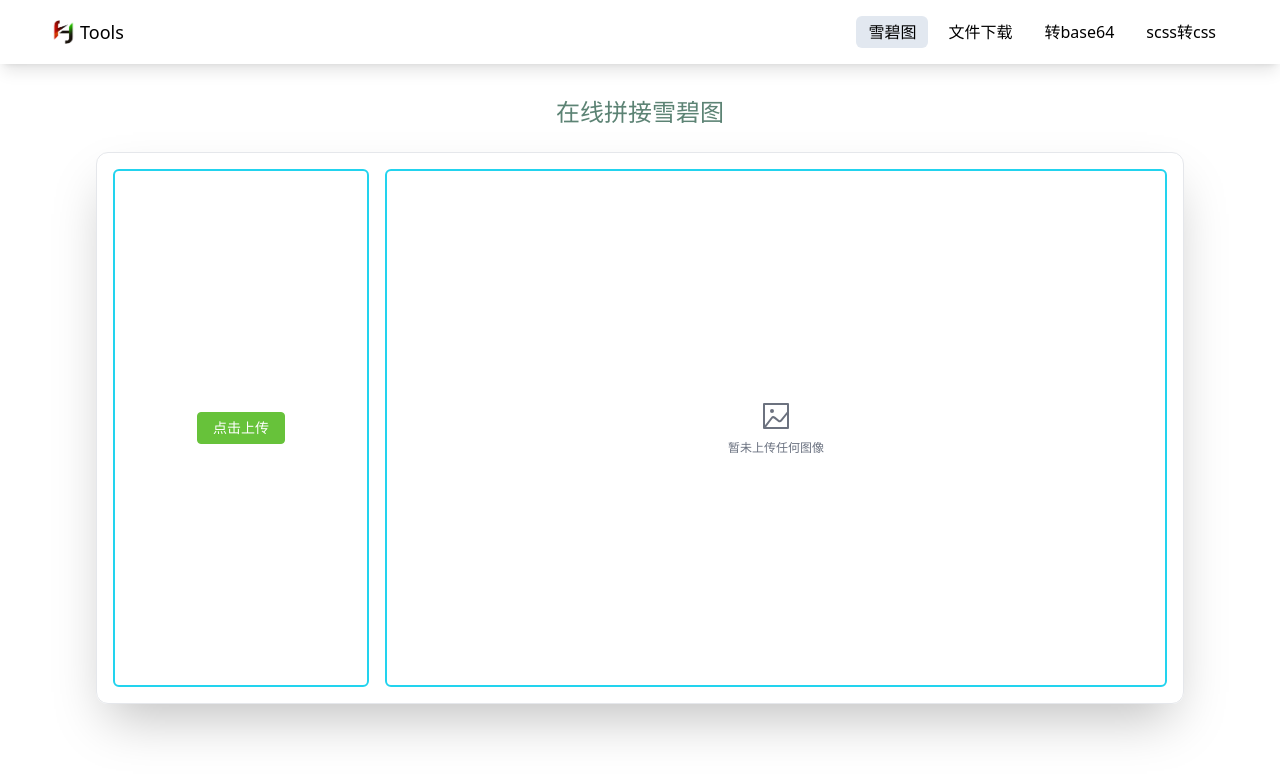
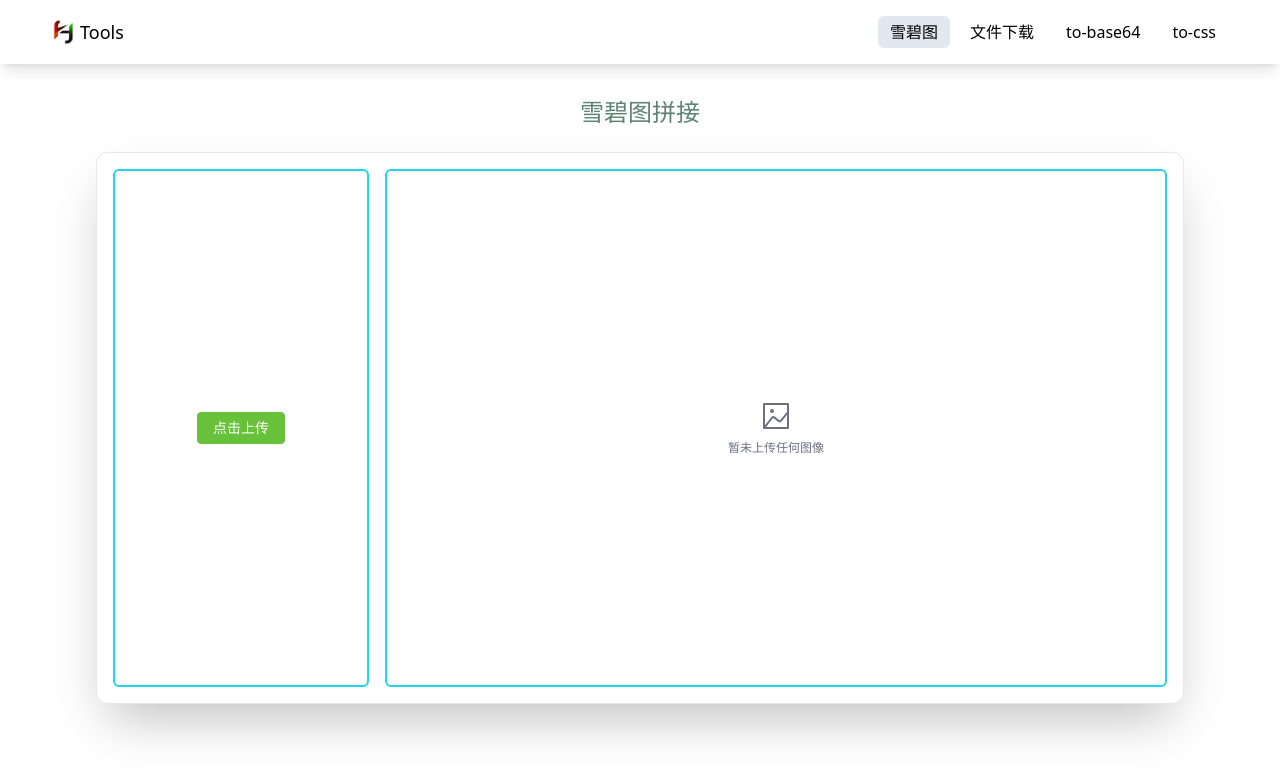
Before and after one commit to Super-ZiHao/H-Tools, a Vue app: page /#/sprite in a window 1280 px wide. Shown: the top 778 px of the page. Built offline with nearby package versions, Linux system fonts and the light colour scheme.

Commit message:
perf: loading

```diff
--- a/auto-imports.d.ts
+++ b/auto-imports.d.ts
@@ -5,5 +5,6 @@
 // Generated by unplugin-auto-import
 export {}
 declare global {
+  const ElLoading: typeof import('element-plus/es')['ElLoading']
   const ElMessage: typeof import('element-plus/es')['ElMessage']
 }
--- a/components.d.ts
+++ b/components.d.ts
@@ -13,7 +13,7 @@ declare module 'vue' {
     ElCheckbox: typeof import('element-plus/es')['ElCheckbox']
     ElIcon: typeof import('element-plus/es')['ElIcon']
     ElInput: typeof import('element-plus/es')['ElInput']
-    ElMessage: typeof import('element-plus/es')['ElMessage']
+    ElLoading: typeof import('element-plus/es')['ElLoading']
     ElOption: typeof import('element-plus/es')['ElOption']
     ElSelect: typeof import('element-plus/es')['ElSelect']
     Header: typeof import('./src/components/header.vue')['default']
--- a/src/components/title.vue
+++ b/src/components/title.vue
@@ -1,12 +1,11 @@
 <script lang='ts' setup>
+import { useRoute } from 'vue-router';
+const route = useRoute()
+
 </script>
 
 <template>
   <div class="text-2xl mb-6 text-[#5C8374]">
-    <slot></slot>
+    {{ route.meta.title }}
   </div>
 </template>
-
-<style lang='scss' scoped>
-
-</style>
--- /dev/null
+++ b/src/hooks/useLoading.ts
@@ -0,0 +1,7 @@
+import { onBeforeMount, onMounted } from 'vue';
+
+export default function useLoading() {
+  onMounted(() => {
+    console.log('加载后')
+  })
+}
--- a/src/pages/fileDownload.vue
+++ b/src/pages/fileDownload.vue
@@ -4,7 +4,7 @@ import isValidVariableName from '@/utils/isValidVariableName.ts'
 import downloadImgs from '@/utils/downloadImgs.ts'
 import isBase64String from '@/utils/isBase64String.ts'
 import { get } from 'lodash-es';
-import CodeEditor, { CodeEditorFun } from '@/components/code-editor/index.vue';
+import CodeEditor from '@/components/code-editor/index.vue';
 import Title from '@/components/title.vue';
 
 const DEFAULT_EDITRO_VALUE = `[
--- a/src/pages/scssToCss/index.vue
+++ b/src/pages/scssToCss/index.vue
@@ -8,7 +8,7 @@ const value = ref('');
 </script>
 
 <template>
-  <Title>Scss 转 CSS</Title>
+  <Title />
   <!-- <iframe src="https://www.sassmeister.com/" class="w-full h-full rounded-xl overflow-hidden shadow-2xl border max-w-[1440px]"></iframe> -->
 
   <div class="shadow-2xl border rounded-xl w-full h-full max-w-[1440px] p-4 flex gap-4">
--- a/src/pages/sprite/index.vue
+++ b/src/pages/sprite/index.vue
@@ -10,7 +10,7 @@ const imgInfoArr = reactive<ImgInfoType[]>([]);
 </script>
 
 <template>
-  <Title>在线拼接雪碧图</Title>
+  <Title />
   <div class="shadow-2xl border rounded-xl w-full h-full max-w-[1440px] p-4 flex gap-4 overflow-hidden">
     <!-- 上传图片 -->
     <draggable  v-model="imgInfoArr"></draggable>
--- a/src/pages/toBase64/index.vue
+++ b/src/pages/toBase64/index.vue
@@ -9,7 +9,7 @@ const imgInfoArr = reactive<ImgInfoType[]>([]);
 </script>
 
 <template>
-  <Title>在线转 base64（图片）</Title>
+  <Title />
   <div class="shadow-2xl border rounded-xl w-full h-full max-w-[1440px] p-4 flex gap-4 overflow-hidden">
     <!-- 上传图片 -->
     <Draggable v-model="imgInfoArr" />
--- a/src/router/index.ts
+++ b/src/router/index.ts
@@ -5,21 +5,33 @@ export const toolsRouter: RouteRecordRaw[] = [
   {
     path: '/sprite',
     name: '雪碧图',
+    meta: {
+      title: '雪碧图拼接'
+    },
     component: () => import('@/pages/sprite/index.vue'),
   },
   {
     path: '/file-download',
     name: '文件下载',
+    meta: {
+      title: '文件下载（base64、url）'
+    },
     component: () => import('@/pages/fileDownload.vue'),
   },
   {
     path: '/to-base64',
-    name: '转base64',
+    name: 'to-base64',
+    meta: {
+      title: '转 base64（图片）'
+    },
     component: () => import('@/pages/toBase64/index.vue'),
   },
   {
-    path: '/scss-to-css',
-    name: 'scss转css',
+    path: '/to-css',
+    name: 'to-css',
+    meta: {
+      title: '转 css'
+    },
     component: () => import('@/pages/scssToCss/index.vue'),
   }
 ]
@@ -38,4 +50,17 @@ const router = createRouter({
   routes
 })
 
+let loading: any;
+router.beforeEach((_to, _from, next) => {
+  loading = ElLoading.service({
+    lock: true,
+    text: 'Loading',
+    background: 'rgba(0, 0, 0, 0.7)',
+  })
+  next()
+})
+router.afterEach(() => {
+  loading?.close()
+})
+
 export default router
--- a/vite.config.ts
+++ b/vite.config.ts
@@ -11,9 +11,9 @@ import { ElementPlusResolver } from 'unplugin-vue-components/resolvers'
 export default defineConfig({
   plugins: [
     vue(),
-    // (monacoEditorPlugin as any).default({
-    //   languageWorkers: ['css', 'json'],
-    // }),
+    (monacoEditorPlugin as any).default({
+      languageWorkers: ['css', 'json'],
+    }),
     visualizer({ open: true }), // 打包产物明细
     AutoImport({
       resolvers: [ElementPlusResolver()],
```
Also changed, not shown: src/store/full-loading.ts (added).
